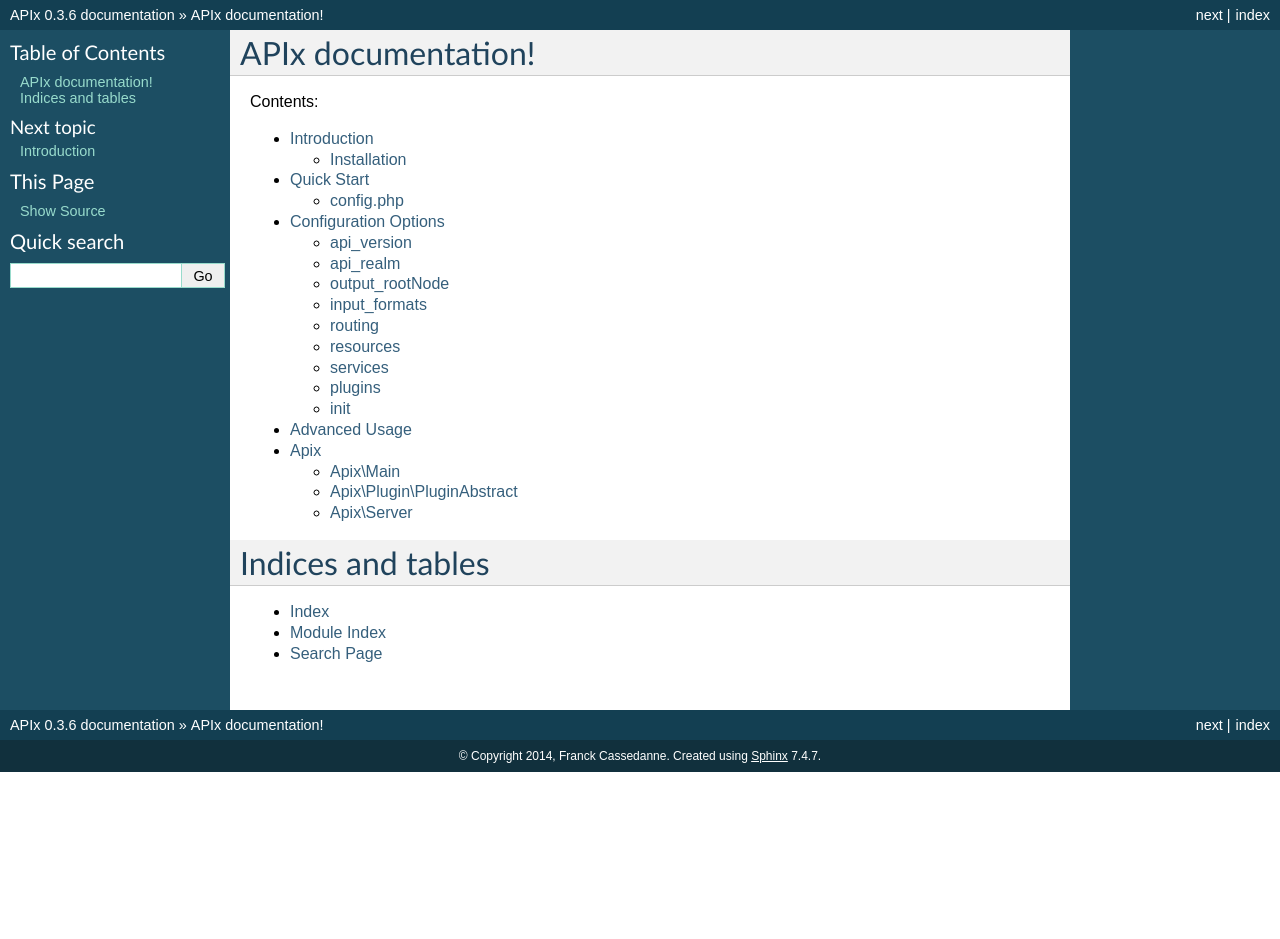
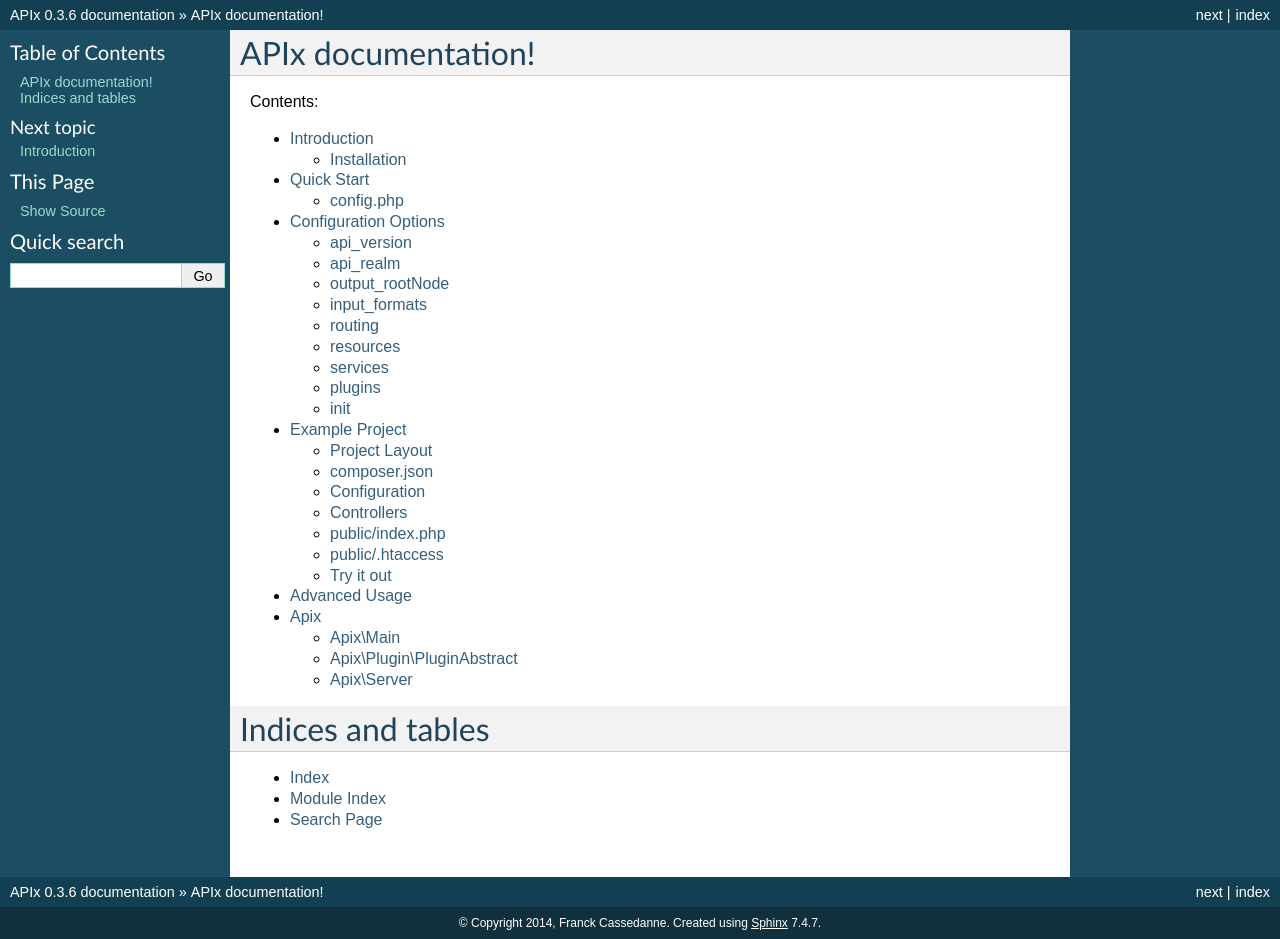
Before and after one commit to frqnck/apix, a Sphinx documentation site: the page built from docs/index.rst, in a window 1280 px wide. Built offline with Sphinx 7.4.7, drawn with Linux system fonts in a browser that asks for light colours; before the commit the page ends 900 px from its top, so only the background shows below that; some of the changed lines change nothing that is shown.

Commit message:
added an example project and associated code available for download

```diff
--- /dev/null
+++ b/docs/example.rst
@@ -0,0 +1,534 @@
+Example Project
+===============
+
+Project Layout
+--------------
+
+Assume that our project is laid out as follows (using Composer):
+
+.. code-block:: text
+
+    MyProject/
+    ├── composer.json
+    ├── config/
+    │   ├── config.php
+    │   ├── credentials.php
+    │   ├── plugins.php
+    │   ├── resources.php
+    │   └── services.php
+    ├── controllers/
+    │   ├── Goodbye.php
+    │   └── Hello.php
+    ├── models/
+    ├── public/
+    │   ├── .htaccess
+    │   └── index.php
+    └── vendor/
+        ├── apix/
+        │   ├── apix/
+        │   └── cache/
+        ├── autoload.php
+        └── composer/
+
+For the sake of this example, we'll put ``MyProject`` directly in our webroot.  In most environments, you will want to expose **only** the ``public`` directory.  Download :download:`MyProject here <MyProject.zip>`.
+
+composer.json
+-------------
+
+We use Composer to pull in the required external libraries, including the APIx framework and the APIx\Cache library.  A ``composer.json`` file for our project might look something like this (assuming you layout your controllers and models using the PSR-4 specification:
+
+.. code-block:: javascript
+
+    {
+	"name":"myproject/myproject",
+	"require": {
+	    "apix/apix": "0.3.*",
+	    "apix/cache": "1.1.*"
+	},
+	"autoload": {
+	    "psr-4":{
+		"MyProject\\Controllers\\": "controllers/",
+		"MyProject\\Models\\": "models/"
+	    }
+	}
+    }
+
+
+Configuration
+-------------
+
+Lets first look at what a sample ``./config/config.php`` file might look like.  Bear in mind that this is an example, and none of these extra configuration files are actually necessary.  You could easily edit everything in a single file.  Then we'll look at each of the required configuration files that help us define our RESTful API.
+
+.. code-block:: php
+
+    <?php
+
+    define('DEBUG', true);
+
+    // Set our configuration variable to the default value
+    $config = require "../vendor/apix/apix/src/data/distribution/config.dist.php";
+    $config['api_version']     = '0.0.1.spamandeggs';
+    $config['api_realm']       = 'api.myproject.com';
+    $config['output_rootNode'] = 'myproject';
+
+    // We're testing this using Apache with no virtual hosts - so we'll have to redefine
+    // the routing path_prefix
+    $config['routing']['path_prefix'] = '/^\/MyProject\/public\/v(\d+)/i';
+
+    // Include credentials that we can use elsewhere in custom defined services, etc.
+    $config['credentials']     = require 'credentials.php';
+
+    // Include the resources we have defined in our resources.php configuration file
+    $config['resources']      += require 'resources.php';
+
+    // Include the services we have defined in our services.php configuration file.
+    // If a service is redefined in the services.php file, use that instead.
+    $config['services']       = array_merge($config['services'], require 'services.php');
+
+    // Include the plugins we have defined in our plugins.php configuration file
+    $config['plugins']        = array_merge($config['plugins'], require 'plugins.php');
+
+    return $config;
+
+config/credentials.php
+^^^^^^^^^^^^^^^^^^^^^^^
+
+The credentials file is used to store any credentials used to make connections to an outside data source.  For example, you might store information about your caching server or database connections.
+
+.. code-block:: php
+
+    <?php
+
+    return array(
+	// use a Redis instance for caching
+	'redis' => array(
+	    'servers' => array(
+		array('127.0.0.1', 6379)
+	    ),
+	    'options' => array(
+		'atomicity' => false,
+		'serializer' => 'php'
+	    )
+	)
+    );
+
+
+config/resources.php
+^^^^^^^^^^^^^^^^^^^^^
+
+The resources file is where we'll store information about all of our available routes.  We'll be using class based controllers in this example.  If we wanted to use closures, we could define these as lambda functions.
+
+.. code-block:: php
+
+    <?php
+
+    return array(
+	'hello/:name' => array(
+	    'controller' => array(
+		'name' => 'MyProject\Controllers\Hello',
+		'args' => null
+	    )
+	),
+	'goodbye/:name' => array(
+	    'controller' => array(
+		'name' => 'MyProject\Controllers\Goodbye',
+		'args' => null
+	    )
+	)
+    );
+
+We've now defined two routes that we'll be able to access at http://api.example.com/v1/hello/:name and http://api.example.com/v1/goodbye/:name.  The HTTP Method (:rfc:`2616`) available for these functions will be defined directly in the controllers themselves.
+
+config/services.php
+^^^^^^^^^^^^^^^^^^^^
+
+We define a caching adapter which can be used through the project as a whole, and also by the caching plugin to allow for easy caching of output content.  If you include this service while trying out this example, you **will** have to set up a Redis instance.  If you'd prefer to skip this, simply return an empty array both here and in the plugins configuration file.
+
+.. code-block:: php
+
+    <?php
+
+    use Apix\Cache;
+
+    return array(
+	// we'll reference the existing $config variable to retrieve our redis credentials
+	'cache' => function() use ($config) {
+	    $redis = new \Redis();
+	    foreach($config['credentials']['redis']['servers'] as $redis_server) {
+		$redis->connect($redis_server[0], $redis_server[1]);
+	    }
+	    $adapter = new Cache\Redis($redis, $config['credentials']['redis']['options']);
+
+	    // Reset this service definition so that continuous calls do not recreate a new adapter
+	    // but simply return the existing one.
+	    Service::set('cache', $adapter);
+	    return $adapter;
+	}
+    );
+
+config/plugins.php
+^^^^^^^^^^^^^^^^^^^
+
+We can define our own plugins if we choose.  Lets add in caching capabilities, which are not turned on in the default conguration.  We'll be relying on the `Apix\Cache <https://github.com/frqnck/apix-cache>`_ library to provide the caching adapter.  The caching adpater will be defined in the services configuration file.  This example also assumes that the services configuration file has already been processed, as it makes use of the cache service defined there.
+
+.. code-block:: php
+
+    <?php
+
+    return array(
+	// Plugin to cache the output of the controllers. The full Request-URI acts as
+	// the unique cache id.  Caching is enabled through a controller method or closure's
+	// annotation
+	// e.g. * @api_cache  ttl=5mins  tags=tag1,tag2  flush=tag3,tag4
+	'Apix\Plugin\Cache' => array('enable'=>false, 'adapter'=>$config['services']['cache'])
+    );
+
+Controllers
+-----------
+
+We've defined two resources above that each point to separate controller classes.
+
+controllers/Goodbye.php
+^^^^^^^^^^^^^^^^^^^^^^^^
+
+The following controller will define a ``GET`` resource.
+
+.. code-block:: php
+
+    <?php
+
+    namespace MyProject\Controllers;
+    use Apix\Request;
+    use Apix\Response;
+
+    /**
+     * Goodbye
+     *
+     * Lets say goodbye to people nicely.
+     *
+     * @api_public  true
+     * @api_version 1.0
+     * @api_auth    groups=public
+     */
+    class Goodbye {
+
+	/**
+	 * Goodbye
+	 *
+	 * Say Goodbye
+	 *
+	 * @param      string     $name        Who should we say goodbye to?
+	 * @return     array
+	 * @api_cache  ttl=60sec  tag=goodbye  Cache this call for 60 seconds
+	 */
+	public function onRead(Request $request, $name) {
+	    if(strlen(trim($name)) == 0) {
+		throw new \Exception("I don't know who I'm saying goodbye to!");
+	    }
+
+	    return array("goodbye" => "goodbye, " . trim($name));
+	}
+    }
+
+controllers/Hello.php
+^^^^^^^^^^^^^^^^^^^^^^
+
+The following controller will define both ``GET`` and ``POST`` resources.  Other methods could also be defined here using the typical **CRUD** methods.
+
+.. code-block:: php
+
+    <?php
+
+    namespace MyProject\Controllers;
+    use Apix\Request;
+    use Apix\Response;
+
+    /**
+     * Hello
+     *
+     * Lets say hello to people nicely.
+     *
+     * @api_public  true
+     * @api_version 1.0
+     * @api_auth    groups=public
+     */
+    class Hello {
+
+	/**
+	 * Hello
+	 *
+	 * Say Hello to someone
+	 *
+	 * @param      string     $name        Who should we say hello to?
+	 * @return     array
+	 * @api_cache  ttl=60sec  tag=goodbye  Cache this call for 60 seconds
+	 */
+	public function onRead(Request $request, $name) {
+	    if(strlen(trim($name)) == 0) {
+		// Return a 400 if they didn't pass in a name
+		throw new \Exception("I don't know who I'm saying hello to!", 400);
+	    }
+
+	    return array("greeting" => "hello, " . trim($name));
+	}
+
+	/**
+	 * Hello
+	 *
+	 * Say hello to someone using the POSTED greeting.
+	 *
+	 * @param      string     $name        Who should we say hello to?
+	 * @param      string     $greeting    How should we say hello?
+	 * @return     array
+	 * @api_cache  ttl=60sec  tag=goodbye  Cache this call for 60 seconds
+	 */
+	public function onCreate(Request $request, $name) {
+	    if(strlen(trim($name)) == 0) {
+		// Return a 400 if they didn't pass in a name
+		throw new \Exception("I don't know who I'm saying hello to!", 400);
+	    }
+
+	    $data = $request->getBodyData();
+	    if($data == null || !is_array($data)) {
+		// Return a 400 if they didn't pass in any POST data
+		throw new \Exception("Could not read the POST request body", 400);
+	    }
+	    $greeting = array_key_exists('greeting', $data) ? (string) $data['greeting'] : "hello";
+
+	    return array("greeting" => $greeting . ', ' . trim($name));
+	}
+    }
+
+public/index.php
+----------------
+
+In this example, all calls to our API will be directed through the main index file.  By exposing only the ``public`` directory via our webserver, we can effectively protect the other content in our project tree.  This helps to avoid security leaks caused by the accidental presence of a temporary swap file or leftover text file that might leak confidential information.
+
+.. code-block:: php
+
+    <?php
+
+    require_once '../vendor/autoload.php';
+
+    try {
+
+	$api = new Apix\Server(require '../config/config.php');
+	echo $api->run();
+    } catch (\Exception $e) {
+	header($_SERVER['SERVER_PROTOCOL'] . ' 500 Internal Server Error', true, 500);
+	die("<h1>500 Internal Server Error</h1>" . $e->getMessage());
+    }
+
+public/.htaccess
+----------------
+
+.. code-block:: text
+
+    RewriteEngine On
+    RewriteCond %{REQUEST_FILENAME} -s [OR]
+    RewriteCond %{REQUEST_FILENAME} -l [OR]
+    RewriteCond %{REQUEST_FILENAME} -d
+    RewriteRule ^.*$ - [NC,L]
+    RewriteRule ^.*$ index.php [NC,L]
+
+Try it out
+----------
+
+When all is appropriately setup, access the following URL to access self-generated documentation:  http://localhost/MyProject/public/v1/help?_format=json.  You should see something like the following:
+
+.. code-block:: javascript
+
+    {
+	"myproject": {
+	    "help": {
+		"items": [
+		    {
+			"title": "Hello",
+			"description": "Lets say hello to people nicely.",
+			"api_public": "true",
+			"api_version": "1.0",
+			"api_auth": "groups=public",
+			"methods": {
+			    "GET": {
+				"title": "Hello",
+				"description": "Say Hello to someone",
+				"params": {
+				    "name": {
+					"type": "string",
+					"name": "name",
+					"description": "Who should we say hello to?",
+					"required": true
+				    }
+				},
+				"return": "array",
+				"api_cache": "ttl=60sec  tag=goodbye  Cache this call for 60 seconds"
+			    },
+			    "POST": {
+				"title": "Hello",
+				"description": "Say hello to someone using the POSTED greeting.",
+				"params": {
+				    "name": {
+					"type": "string",
+					"name": "name",
+					"description": "Who should we say hello to?",
+					"required": true
+				    },
+				    "greeting": {
+					"type": "string",
+					"name": "greeting",
+					"description": "How should we say hello?",
+					"required": false
+				    }
+				},
+				"return": "array",
+				"api_cache": "ttl=60sec  tag=goodbye  Cache this call for 60 seconds"
+			    }
+			},
+			"path": "\/hello\/:name"
+		    },
+		    {
+			"title": "Goodbye",
+			"description": "Lets say goodbye to people nicely.",
+			"api_public": "true",
+			"api_version": "1.0",
+			"api_auth": "groups=public",
+			"methods": {
+			    "GET": {
+				"title": "Goodbye",
+				"description": "Say Goodbye",
+				"params": {
+				    "name": {
+					"type": "string",
+					"name": "name",
+					"description": "Who should we say goodbye to?",
+					"required": true
+				    }
+				},
+				"return": "array",
+				"api_cache": "ttl=60sec  tag=goodbye  Cache this call for 60 seconds"
+			    }
+			},
+			"path": "\/goodbye\/:name"
+		    },
+		    {
+			"title": "Help",
+			"description": "This resource entity provides in-line referencial to all the API resources and methods.",
+			"methods": {
+			    "GET": {
+				"title": "Display the manual of a resource entity",
+				"description": "This resource entity provides in-line referencial to all the API resources and methods.\nBy specify a resource and method you can narrow down to specific section.\ncommunication options available on the request\/response chain\nidentified by the Request-URI. This method allows the client to determine\nthe options and\/or requirements associated with a resource,\nor the capabilities of a server, without implying a resource action or\ninitiating a resource retrieval.",
+				"params": {
+				    "path": {
+					"type": "string",
+					"name": "path",
+					"description": "A string of characters used to identify a resource.",
+					"required": false
+				    },
+				    "filters": {
+					"type": "array",
+					"name": "filters",
+					"description": "Filters can be use to narrow down the resultset.",
+					"required": false
+				    }
+				},
+				"example": "\u003Cpre\u003EGET \/help\/path\/to\/entity\u003C\/pre\u003E",
+				"id": "help",
+				"usage": "The OPTIONS method represents a request for information about the\ncommunication options available on the request\/response chain\nidentified by the Request-URI. This method allows the client to determine\nthe options and\/or requirements associated with a resource,\nor the capabilities of a server, without implying a resource action or\ninitiating a resource retrieval.",
+				"see": "\u003Cpre\u003Ehttp:\/\/www.w3.org\/Protocols\/rfc2616\/rfc2616-sec9.html#sec9.2\u003C\/pre\u003E"
+			    },
+			    "OPTIONS": {
+				"title": "Outputs info for a resource entity.",
+				"description": "The OPTIONS method represents a request for information about the\ncommunication options available on the request\/response chain\nidentified by the Request-URI. This method allows the client to determine\nthe options and\/or requirements associated with a resource,\nor the capabilities of a server, without implying a resource action or\ninitiating a resource retrieval.",
+				"params": {
+				    "server": {
+					"type": "Server",
+					"name": "server",
+					"description": "The main server object.",
+					"required": true
+				    },
+				    "filters": {
+					"type": "array",
+					"name": "filters",
+					"description": "An array of filters.",
+					"required": false
+				    }
+				},
+				"return": "array  The array documentation.",
+				"api_link": [
+				    "OPTIONS \/path\/to\/entity",
+				    "OPTIONS \/"
+				],
+				"private": "1"
+			    }
+			},
+			"path": "OPTIONS"
+		    },
+		    {
+			"title": null,
+			"description": "",
+			"methods": {
+			    "HEAD": {
+				"title": "HTTP HEAD: test action handler",
+				"description": "The HEAD method is identical to GET except that the server MUST NOT return\na message-body in the response. The metainformation contained in the HTTP\nheaders in response to a HEAD request SHOULD be identical to the information\nsent in response to a GET request. This method can be used for obtaining\nmetainformation about the entity implied by the request without transferring\nthe entity-body itself. This method is often used for testing hypertext links\nfor validity, accessibility, and recent modification.",
+				"link": "http:\/\/www.w3.org\/Protocols\/rfc2616\/rfc2616-sec9.html#sec9.4",
+				"return": "null",
+				"cacheable": "true",
+				"codeCoverageIgnore": ""
+			    }
+			},
+			"path": "HEAD"
+		    }
+		]
+	    },
+	    "signature": {
+		"resource": "GET ",
+		"status": "200 OK - successful",
+		"client_ip": "127.0.0.1"
+	    },
+	    "debug": {
+		"timestamp": "Thu, 13 Mar 2014 21:15:48 GMT",
+		"request": "GET \/MyProject\/public\/v1\/help?_format=json HTTP\/1.1",
+		"headers": {
+		    "Vary": "Accept"
+		},
+		"output_format": "json",
+		"router_params": [
+		    "help"
+		],
+		"memory": "1.21 MB~1.23 MB",
+		"timing": "0.014 seconds"
+	    }
+	}
+    }
+
+Test out POSTing to the ``/hello/:name`` resource using curl.
+
+``curl -X POST -d "greeting=hola" http://localhost/MyProject/public/v1/hello/world?_format=json``
+
+.. code-block:: json
+
+    {
+	"myproject": {
+	    "hello": {
+		"greeting": "hola, world"
+	    },
+	    "signature": {
+		"resource": "POST \/hello\/:name",
+		"status": "200 OK - successful",
+		"client_ip": "127.0.0.1"
+	    },
+	    "debug": {
+		"timestamp": "Thu, 13 Mar 2014 21:20:31 GMT",
+		"request": "POST \/MyProject\/public\/v1\/hello\/world?_format=json HTTP\/1.1",
+		"headers": {
+		    "Vary": "Accept"
+		},
+		"output_format": "json",
+		"router_params": {
+		    "name": "world"
+		},
+		"memory": "1.14 MB~1.15 MB",
+		"timing": "0.014 seconds"
+	    }
+	}
+    }
--- a/docs/index.rst
+++ b/docs/index.rst
@@ -14,6 +14,7 @@
    introduction
    quickstart
    config
+   example
    advancedusage
    apix/index
 
```
Also changed, not shown: 1 other file.
